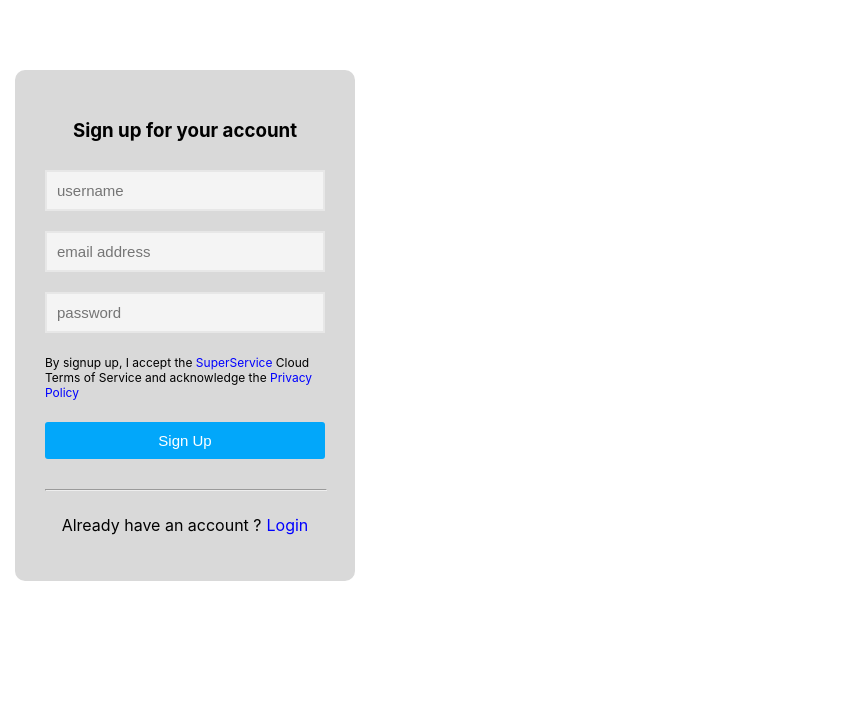
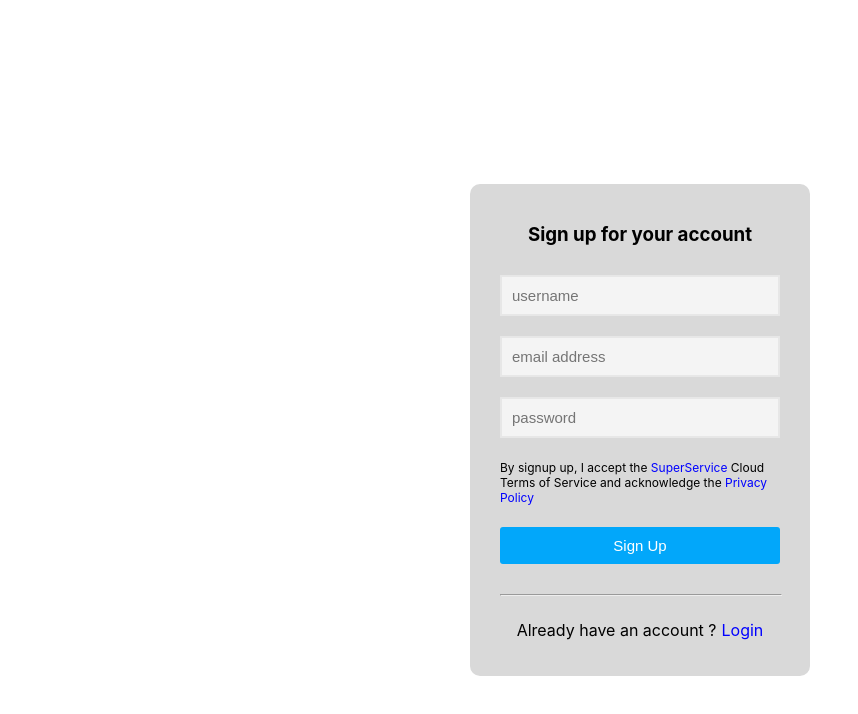
Before and after one commit to omkargavhane11/frontend, a React (Create React App) app: page / in a window 1280 px wide. Shown: the top 714 px of the page, without its empty margins (0-858 px from the left). Built offline with nearby package versions, Linux system fonts and the light colour scheme; no server answers.

Commit message:
sign up UI improved

```diff
--- a/src/App.css
+++ b/src/App.css
@@ -10,31 +10,24 @@
 }
 
 .signup {
-  height: 100vh;
-  /* width: 330px; */
-  margin-left: auto;
-  margin-right: auto;
+  display: flex;
+  height: 90vh;
   padding-top: 70px;
-  /* background-color:red; */
+  /* margin: auto; */
+  justify-content: center;
+  align-items: center;
 }
 
 .signup_form {
   display: flex;
   flex-direction: column;
   justify-content: center;
-  margin-top: auto;
-  margin-bottom: auto;
   height: auto;
   width: 280px;
   border-radius: 10px;
-  margin-left:auto;
-  margin-left:45px;
-  padding: 30px 30px;
-  padding-left: auto;
-  margin-left: 15px;
+  padding: 20px 30px;
   border: 1 px solid rgb(124, 124, 124);
   background-color: rgb(217, 217, 217);
-
 }
 
 
--- a/src/SignUp.js
+++ b/src/SignUp.js
@@ -20,6 +20,7 @@ export function SignUp() {
 
 
     return (
+
         <div className="signup">
             <div className="signup_form">
                 <h3>Sign up for your account</h3>
@@ -56,5 +57,6 @@ export function SignUp() {
                 <p className="login_link_div">Already have an account ?<span onClick={() => navigate("/login")} className="login_link link">Login</span></p>
             </div>
         </div>
+
     );
 }
```
